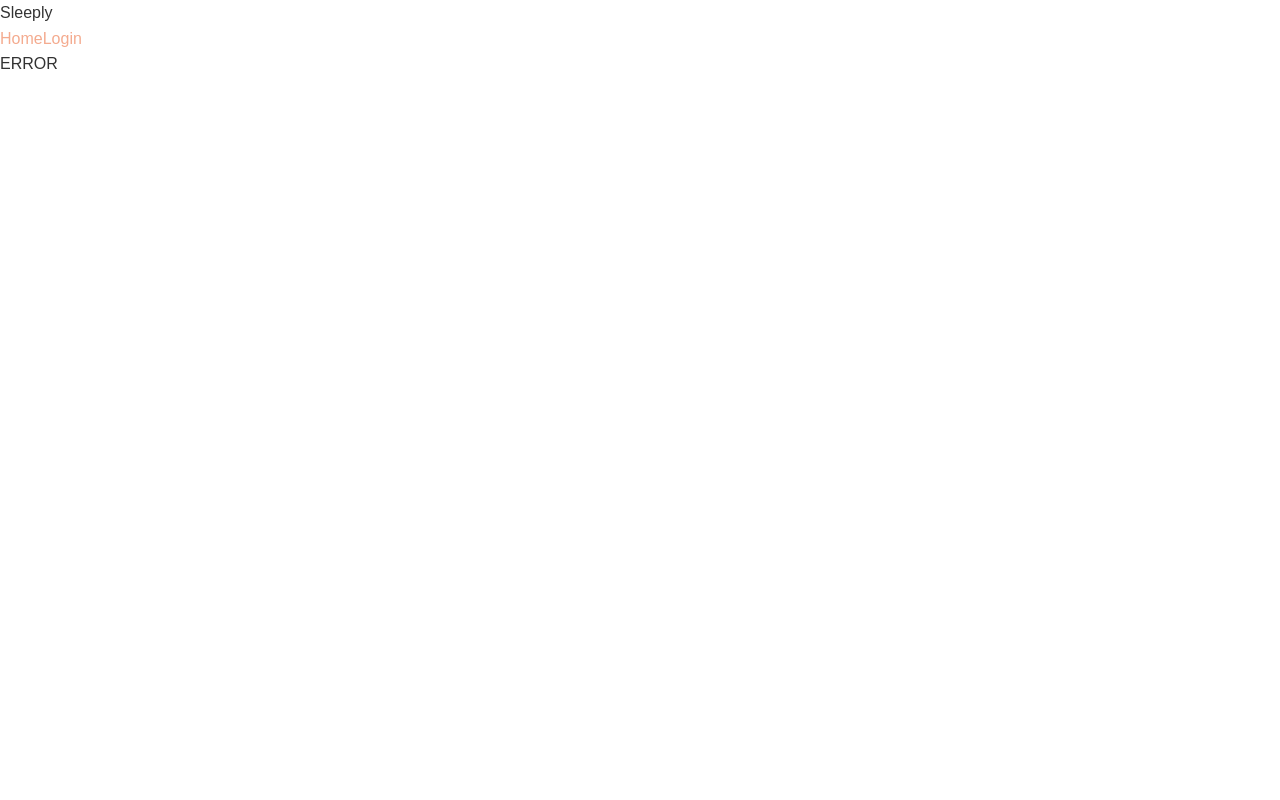
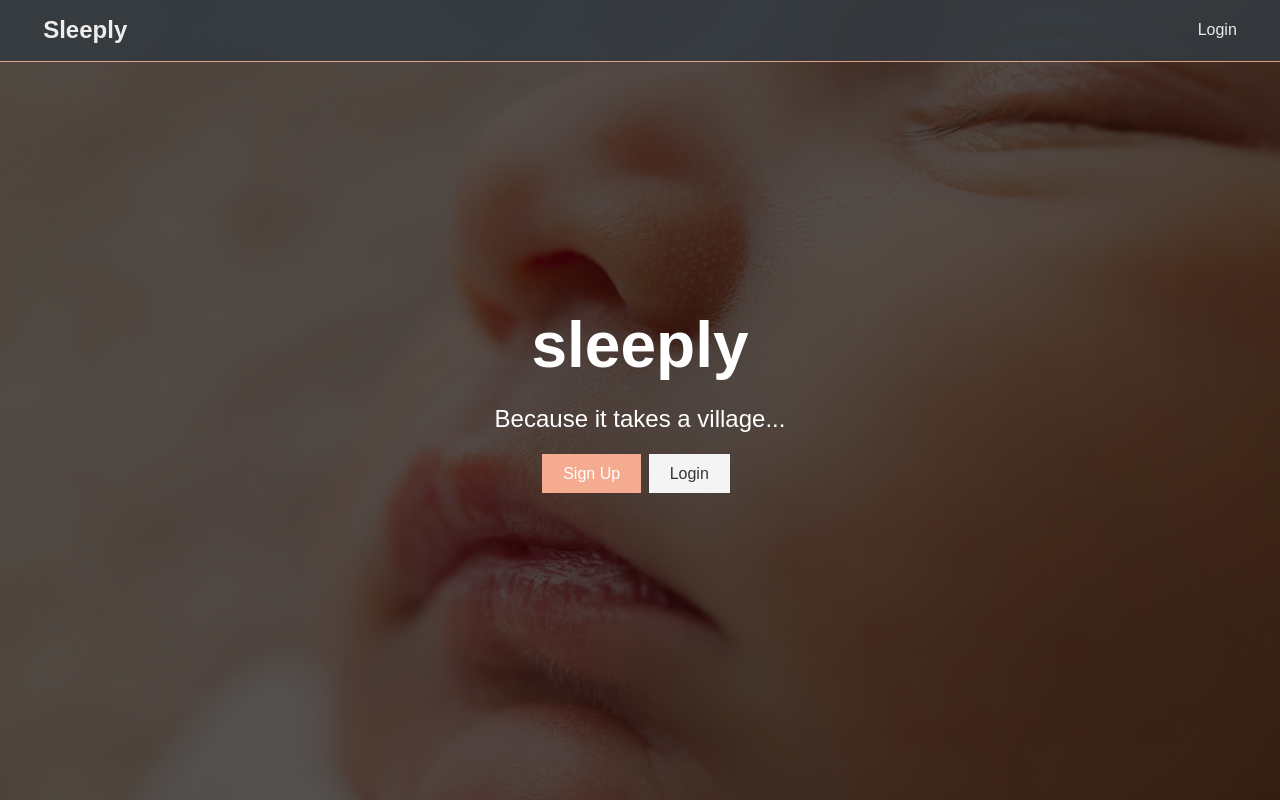
Before and after one commit to djlabbe/sleeply-client, a React (Create React App) app: page / in a window 1280 px wide. Built offline with nearby package versions, Linux system fonts and the light colour scheme; a web font is replaced by a local one.

Commit message:
boilerplate setup

```diff
--- a/src/components/App.js
+++ b/src/components/App.js
@@ -1,8 +1,8 @@
 import React, { Fragment } from 'react';
 import { BrowserRouter as Router, Route, Switch } from 'react-router-dom';
-import LogList from './LogList';
-import Login from './Login';
-import Header from './Header';
+import Routes from './routing/Routes';
+import Landing from './Landing';
+import NavBar from './NavBar';
 
 import '../style/App.css';
 
@@ -10,10 +10,10 @@ function App() {
   return (
     <Router>
       <Fragment>
-        <Header />
+        <NavBar />
         <Switch>
-          <Route exact path='/' component={LogList} />
-          <Route exact path='/login' component={Login} />
+          <Route exact path='/' component={Landing} />
+          <Route component={Routes} />
         </Switch>
       </Fragment>
     </Router>
--- a/src/components/Header.js
+++ /dev/null
@@ -1,19 +0,0 @@
-import React, { Component } from 'react';
-import { Link } from 'react-router-dom';
-import { withRouter } from 'react-router';
-
-class Header extends Component {
-  render() {
-    return (
-      <div>
-        <div>
-          <div>Sleeply</div>
-          <Link to='/'>Home</Link>
-          <Link to='/login'>Login</Link>
-        </div>
-      </div>
-    );
-  }
-}
-
-export default withRouter(Header);
--- /dev/null
+++ b/src/components/Landing.js
@@ -0,0 +1,35 @@
+import React from 'react';
+import { Link, Redirect } from 'react-router-dom';
+import Spinner from './Spinner';
+
+const Landing = ({ isAuthenticated, loading }) => {
+  console.log(loading);
+  if (loading) {
+    return <Spinner />;
+  }
+
+  if (isAuthenticated) {
+    return <Redirect to='/dashboard' />;
+  }
+
+  return (
+    <section className='landing'>
+      <div className='dark-overlay'>
+        <div className='landing-inner'>
+          <h1 className='x-large'>sleeply</h1>
+          <p className='lead'>Because it takes a village...</p>
+          <div className='buttons'>
+            <Link to='/register' className='btn btn-primary'>
+              Sign Up
+            </Link>
+            <Link to='/login' className='btn btn-light'>
+              Login
+            </Link>
+          </div>
+        </div>
+      </div>
+    </section>
+  );
+};
+
+export default Landing;
--- /dev/null
+++ b/src/components/NavBar.js
@@ -0,0 +1,50 @@
+import React, { Fragment, Component } from 'react';
+import { Link } from 'react-router-dom';
+import { withRouter } from 'react-router';
+
+class NavBar extends Component {
+  authLinks = (
+    <ul>
+      <li>
+        <Link to='/'>
+          <span className='hide-sm'> Dashboard</span>
+        </Link>
+      </li>
+      <li>
+        <Link to='/'>
+          <i className='fas fa-user' />
+          <span className='hide-sm'> Profile</span>
+        </Link>
+      </li>
+      <li>
+        <a href='#!'>
+          <i className='fas fa-sign-out-alt' />
+          <span className='hide-sm'> Logout</span>
+        </a>
+      </li>
+    </ul>
+  );
+
+  guestLinks = (
+    <ul>
+      <li>
+        <Link to='/login'>Login</Link>
+      </li>
+    </ul>
+  );
+
+  render() {
+    return (
+      <nav className='navbar bg-dark'>
+        <h1>
+          <Link to='/'>
+            <i className='fas fa-grip-horizontal' /> Sleeply
+          </Link>
+        </h1>
+        {<Fragment>{this.guestLinks} </Fragment>}
+      </nav>
+    );
+  }
+}
+
+export default withRouter(NavBar);
--- /dev/null
+++ b/src/components/Spinner.js
@@ -0,0 +1,16 @@
+import React, { Fragment } from 'react';
+import spinner from './spinner.gif';
+
+export default () => (
+  <Fragment>
+    <img
+      src={spinner}
+      style={{
+        width: '200px',
+        margin: 'auto',
+        display: 'block'
+      }}
+      alt='Loading...'
+    />
+  </Fragment>
+);
--- /dev/null
+++ b/src/components/routing/NotFound.js
@@ -0,0 +1,14 @@
+import React, { Fragment } from 'react';
+
+const NotFound = () => {
+  return (
+    <Fragment>
+      <h1 className='x-large text-primary'>
+        <i className='fas fa-exclamation-triangle' /> Page Not Found
+      </h1>
+      <p className='large'>Sorry, this page does not exist.</p>
+    </Fragment>
+  );
+};
+
+export default NotFound;
--- /dev/null
+++ b/src/components/routing/Routes.js
@@ -0,0 +1,19 @@
+import React from 'react';
+import { Route, Switch } from 'react-router-dom';
+import Login from '../Login';
+import NotFound from './NotFound';
+import LogList from '../LogList';
+
+const Routes = () => {
+  return (
+    <section className='container'>
+      <Switch>
+        <Route exact path='/login' component={Login} />
+        <Route exact path='/logs' component={LogList} />
+        <Route component={NotFound} />
+      </Switch>
+    </section>
+  );
+};
+
+export default Routes;
```
Also changed, not shown: src/components/spinner.gif (added).
